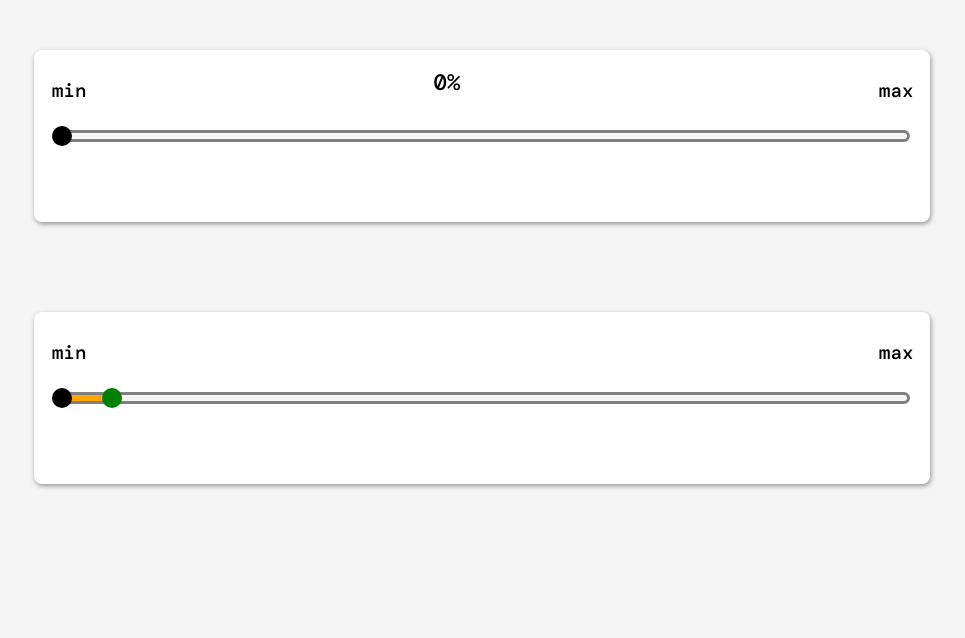
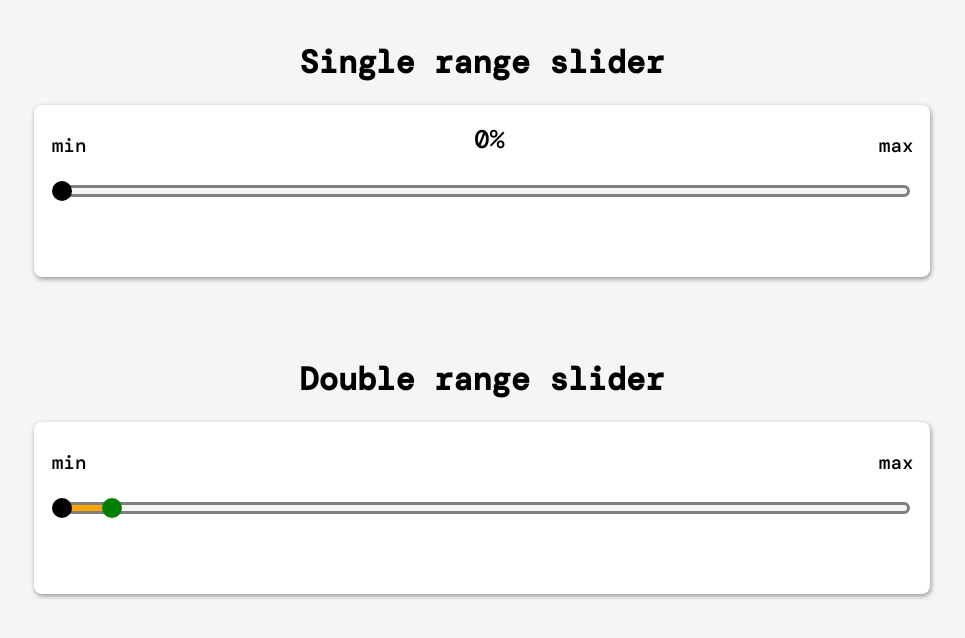
Before and after one commit to PavPavv/SlidersJS, a plain HTML site: page index.html in a window 1280 px wide. Shown: the whole page, without its empty margins (158-1123 px from the left). Drawn offline with nearby package versions, Linux system fonts and the light colour scheme.

```diff
--- a/css/styles.css
+++ b/css/styles.css
@@ -4,7 +4,7 @@ html{
 }
 body{
   margin: 0;
-  padding: 0;
+  padding: 20px 0 0 0;
   font-family: 'DM Mono', monospace;
   font-size: 16px;
   color: #000000;
@@ -25,7 +25,6 @@ body{
   display: flex;
   justify-content: center;
   align-items: center;
-  margin-top: 50px;
   width: 100%;
   padding: 80px 20px;
   border: 0;
@@ -56,11 +55,11 @@ body{
 .load{
   position: absolute;
   top: -65px;
-  left: 40%;
+  left: 45%;
   width: 100px;
   height: 50px;
   text-align: center;
-  font-size: 1.4em;
+  font-size: 1.6em;
 }
 
 .max{
@@ -83,7 +82,7 @@ body{
 
 .intersection{
   width: 100%;
-  height: 40px;
+  height: 60px;
 }
 
 #slider,
--- a/index.html
+++ b/index.html
@@ -10,6 +10,9 @@
   <link rel="stylesheet" href="css/styles.css">
 </head>
 <body>
+  <div class="wrapper">
+    <h1>Single range slider</h1>
+  </div>
   <!-- Single range slider -->
   <div class="wrapper">
     <div class="range-wrapper">
@@ -23,6 +26,9 @@
     </div>
   </div>
   <div class="intersection"></div>
+  <div class="wrapper">
+    <h1>Double range slider</h1>
+  </div>
   <!-- Double range slider -->
   <div class="wrapper">
     <div class="range-wrapper">
```
Also changed, not shown: js/script.js (line endings or trailing spaces).
